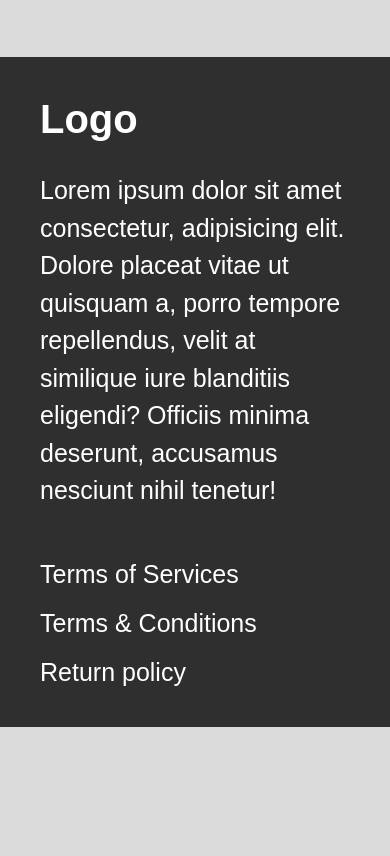
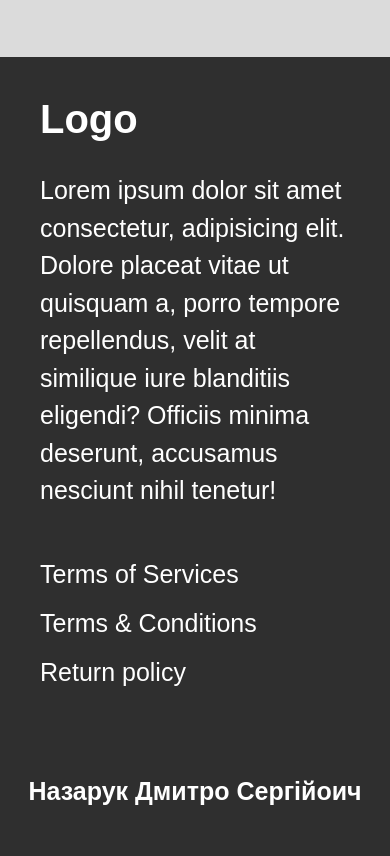
Before and after one commit to dkurazan/tho-lab-5, a plain HTML site: page index.html in a window 390 px wide. Shown: the part 3064-3920 px from the top of the page. Before the commit the page ends 3791 px from the top, so only its background shows below. Drawn offline with Linux system fonts and the light colour scheme.

Commit message:
pib added

```diff
--- a/index.html
+++ b/index.html
@@ -66,6 +66,9 @@
                 </nav>
             </div>
         </div>
+        <div class="pib">
+            Назарук Дмитро Сергійоич
+        </div>
     </footer>
     <script src="script.js"></script>
 </body>
--- a/style.css
+++ b/style.css
@@ -227,6 +227,13 @@ main {
     text-decoration: underline;
 }
 
+.pib {
+    padding: 50px 0;
+    font-size: 40px;
+    font-weight: 700;
+    text-align: center;
+}
+
 @media screen and (max-width: 1300px) {
     .header__wrapper {
         justify-content: space-between;
@@ -263,4 +270,8 @@ main {
         justify-content: start;
         align-items: center;
     }
+
+    .pib {
+        font-size: 25px;
+    }
 }
```
